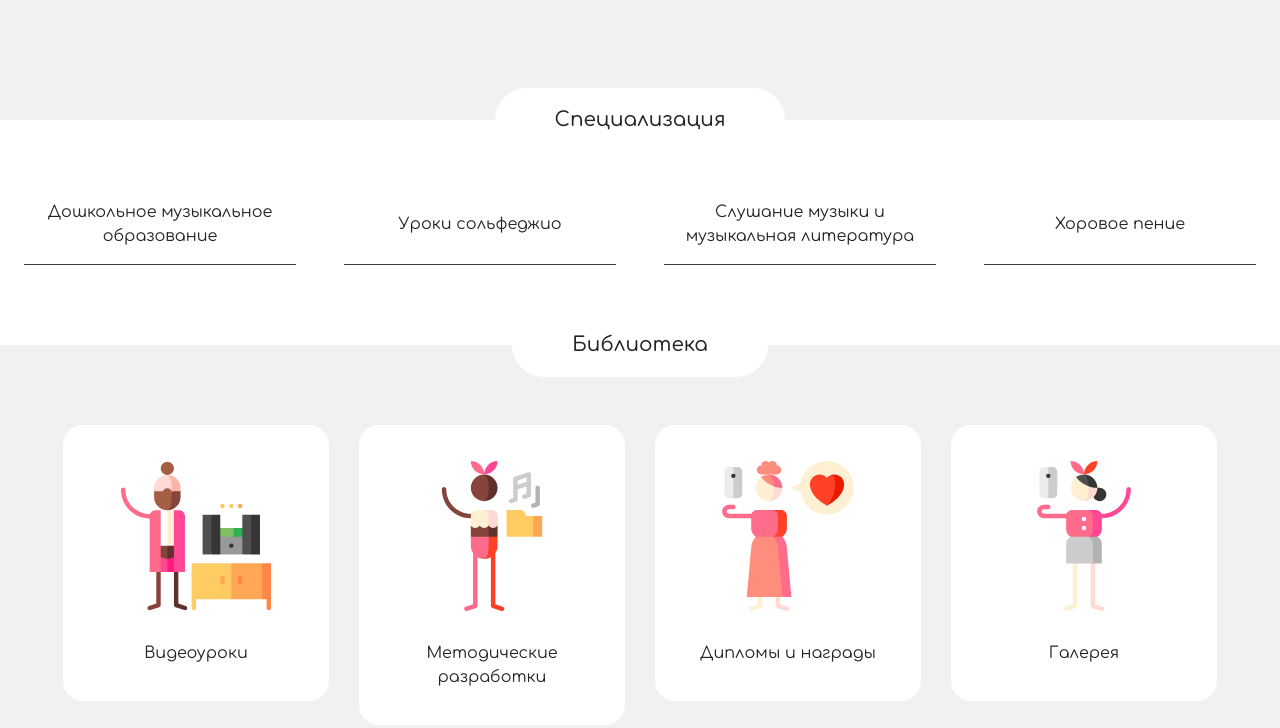
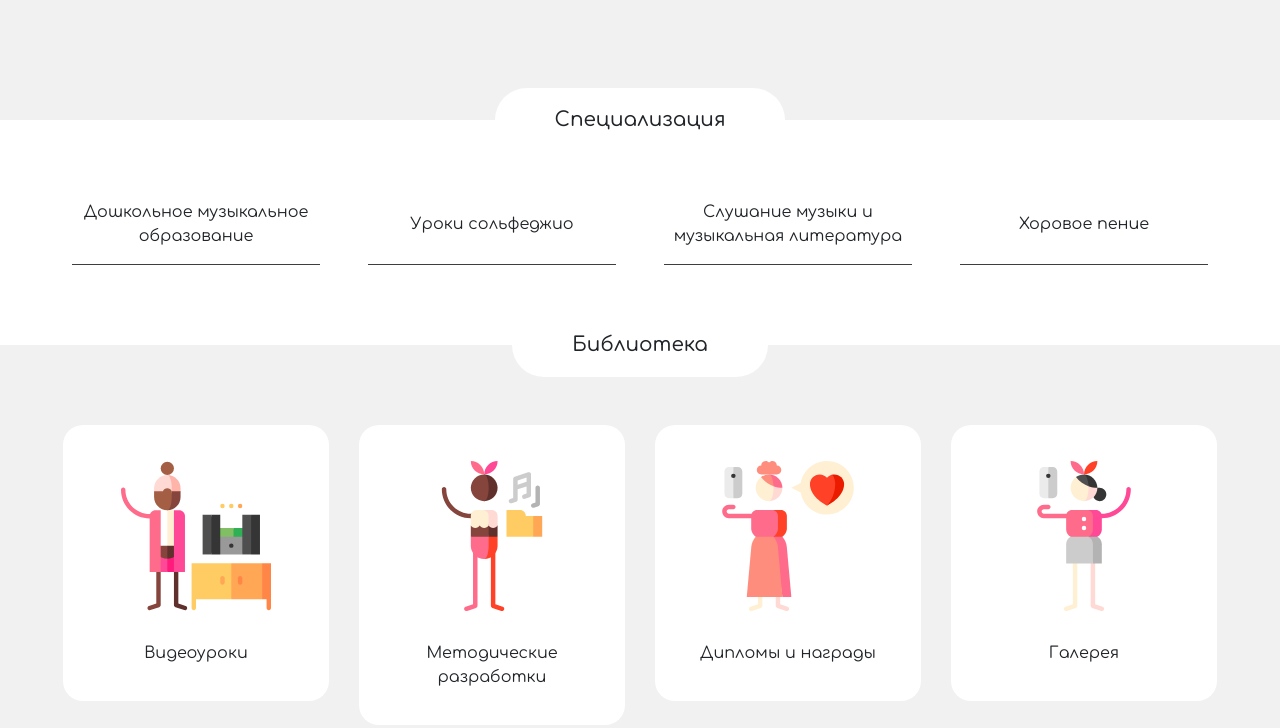
Before and after one commit to GribovskiiProjects/sedlak-home-site, a plain HTML site: page index.html in a window 1280 px wide. Shown: the part 216-944 px from the top of the page. Drawn offline with nearby package versions, Linux system fonts and the light colour scheme.

Commit message:
add padding to features block

```diff
--- a/index.html
+++ b/index.html
@@ -48,7 +48,7 @@
           </h5>
         </div>
       </div>
-      <div class="content-section">
+      <div class="content-section px-5">
         <div class="row feature-row">
           <div class="col px-4">
             <div class="feature">
```
